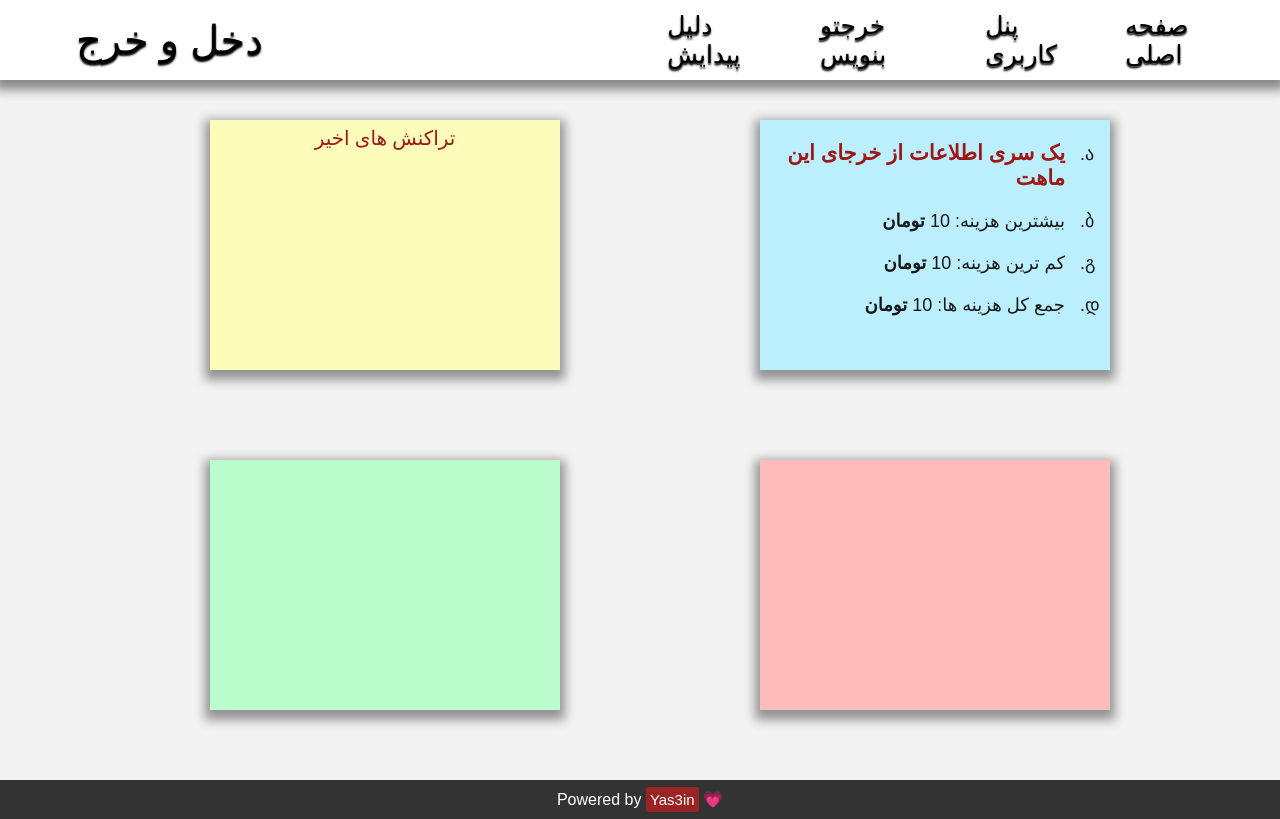
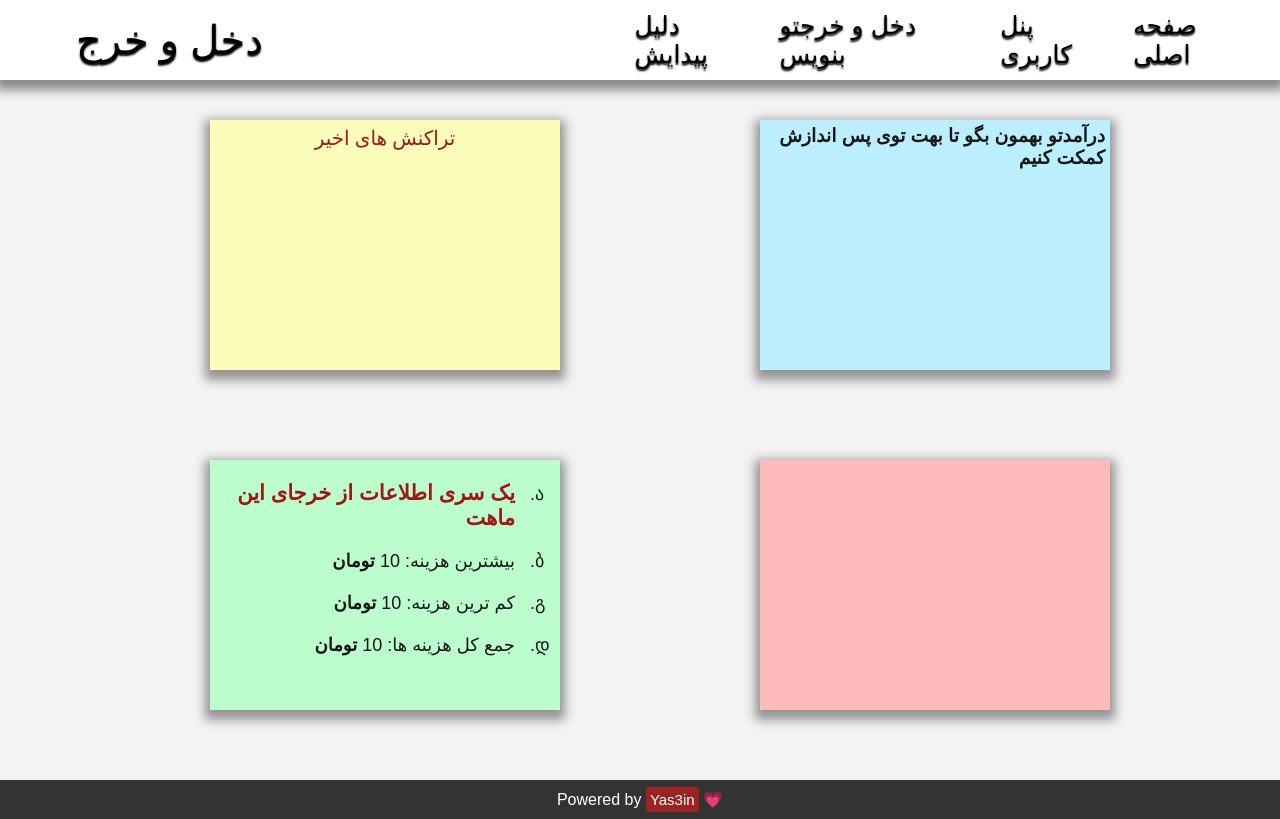
Before and after one commit to yas3in/cost-calculation, a Django app: page /user-panel/ in a window 1280 px wide; the page is wider, and only the part inside the window is pictured. Run offline with Django 4.2, Linux system fonts and the light colour scheme; a user stored in the database is signed in; tables that the repository leaves empty hold one stand-in row (values such as "Sample post").

Commit message:
add income table in user panel

```diff
--- a/calculation/static/calculation/css/user_panel.css
+++ b/calculation/static/calculation/css/user_panel.css
@@ -68,7 +68,7 @@
     border: none;
 }
 
-.variable-cost {
+.income {
     background-color: rgb(181, 239, 255);
     text-align: center;
     direction: rtl;
@@ -80,6 +80,30 @@
     direction: rtl;
     box-shadow: 0px 5px 10px 5px rgb(137, 137, 137);
     opacity: 90%;
+    padding: 5px;
+    float: right;
+}
+
+.table {
+    width: 100%;
+    padding: 20px;
+    display: flex;
+}
+
+.variable-cost {
+    background-color: rgb(181, 255, 201);
+    text-align: center;
+    direction: rtl;
+    height: 250px;
+    width: 350px;
+    margin-left: 150px;
+    margin-right: 150px;
+    margin-top: 50px;
+    text-align: right;
+    direction: rtl;
+    box-shadow: 0px 5px 10px 5px rgb(137, 137, 137);
+    opacity: 90%;
+    border: none ;
     padding: 5px;
     float: right;
 }
@@ -98,29 +122,6 @@
 
 .variable-cost ul li h3 {
     color: #980000;
-}
-
-.table {
-    width: 100%;
-    padding: 20px;
-    display: flex;
-}
-
-.cache {
-    background-color: rgb(181, 255, 201);
-    text-align: center;
-    direction: rtl;
-    height: 250px;
-    width: 350px;
-    margin-left: 150px;
-    margin-right: 150px;
-    margin-top: 50px;
-    text-align: center;
-    direction: rtl;
-    box-shadow: 0px 5px 10px 5px rgb(137, 137, 137);
-    opacity: 90%;
-    border: none ;
-    padding: 5px;
 }
 
 .data-notable2 {
--- a/templates/calculater.html
+++ b/templates/calculater.html
@@ -12,7 +12,9 @@
         <div class="content">
             <form action="{% url 'calculater' %}" method="post">
                     {% csrf_token %}
+                    <label class="cost-page">صفحه ثبت هزینه</label>
                     {{ form.as_p }}
+                    <h5 class="income-page">رفتن به صفحه درآمد</h5>
                     <input type="hidden" name="next" value="{{ request.build_absolute_uri }}">
                 <button class="submit" type="submit" name="submit"> تایید </button>
 
--- a/templates/partial/header.html
+++ b/templates/partial/header.html
@@ -16,7 +16,7 @@
       </div>
         <ul class="nav-list">
           <li><a href="{% url 'index' %}">دلیل پیدایش</a></li>
-          <li><a href="{% url 'insert-data' %}">خرجتو بنویس</a></li>
+          <li><a href="{% url 'insert-data' %}">دخل و خرجتو بنویس</a></li>
           {% if request.user.is_authenticated %}
           <li><a href="{% url 'user-panel' %}">پنل کاربری</a></li>
           {% else %}
--- a/templates/user_panel.html
+++ b/templates/user_panel.html
@@ -15,6 +15,12 @@
                     </p>
                         {{recently |safe}}
                 </div>
+                <div class="income">
+                    <h3>درآمدتو بهمون بگو تا بهت توی پس اندازش کمکت کنیم</h3>
+
+                </div>
+            </div>
+            <div class="table2">
                 <div class="variable-cost">
                     <ul>
                         <li>
@@ -32,11 +38,6 @@
                         جمع کل هزینه ها: {{costs}} <b>تومان</b>
                    </li>
                 </ul>
-                </div>
-            </div>
-            <div class="table2">
-                <div class="cache">
-
                 </div>
                 <div class="data-notable2">
 
```
